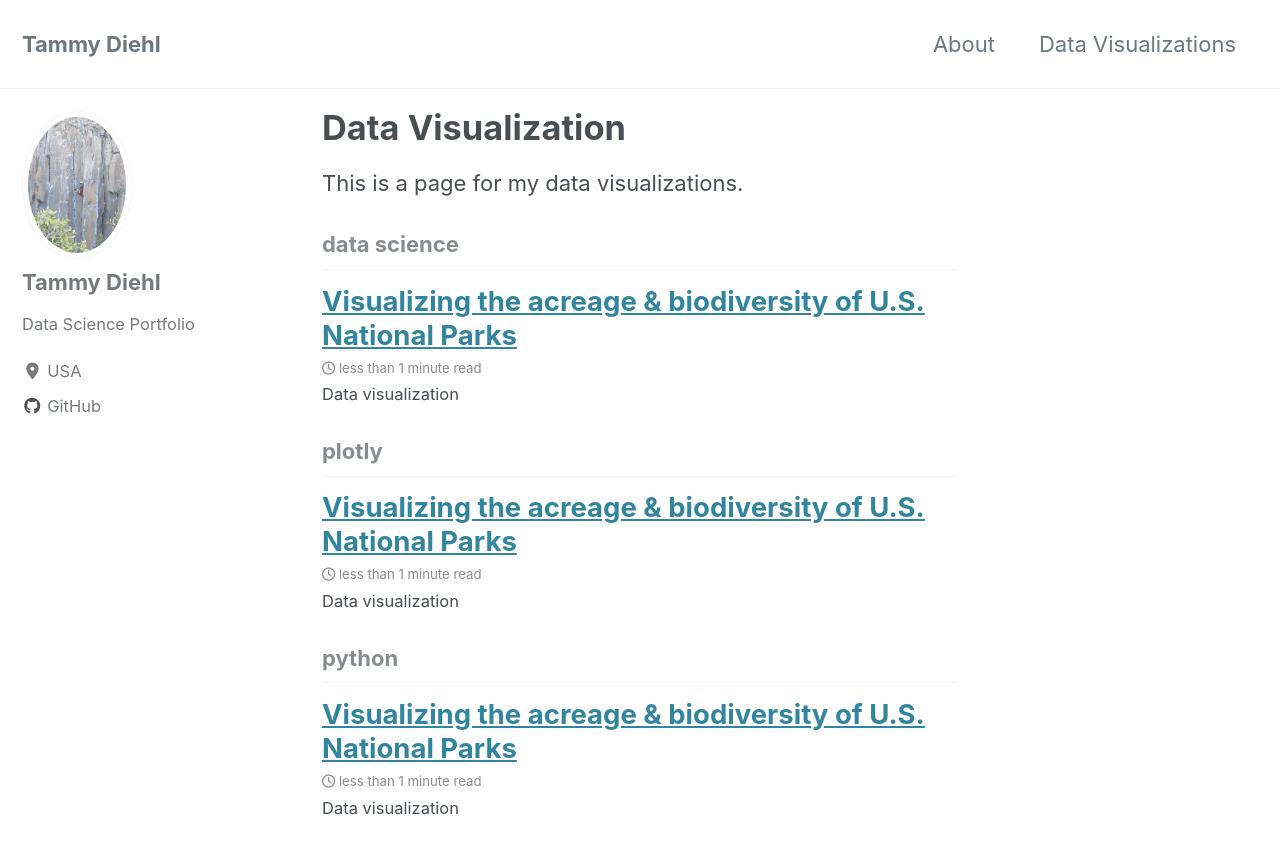
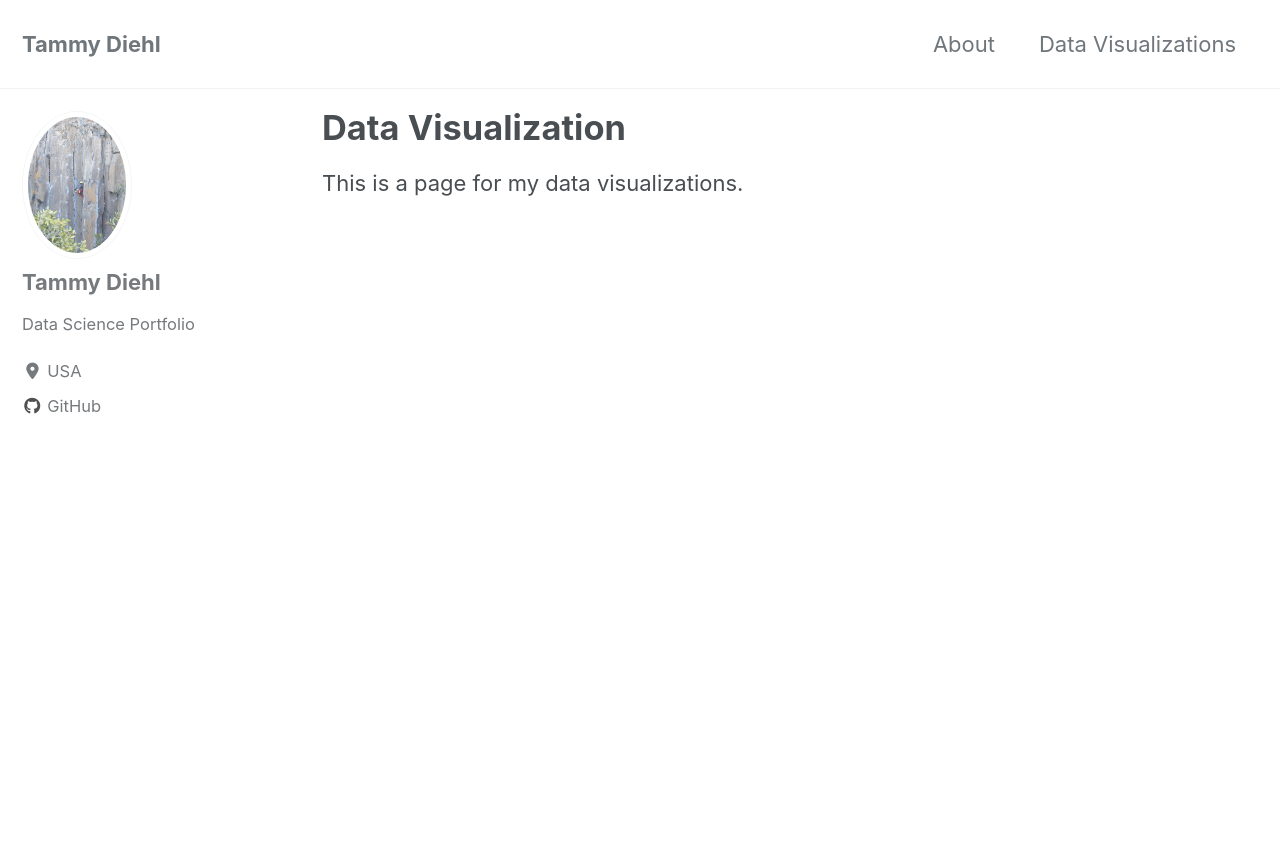
Before and after one commit to tammydiehl/tammydiehl.github.io, a Jekyll site: the page built from _pages/datavisualization.md, in a window 1280 px wide and 900 px high. Shown: the top 854 px of the window. Built offline with Jekyll 4.4.1, drawn with Linux system fonts in a browser that asks for light colours; cached includes are drawn as plain includes; nearby versions of some CDN libraries.

```diff
--- a/_posts/2020-02-17-parks.md
+++ b/_posts/2020-02-17-parks.md
@@ -1,8 +1,6 @@
 ---
 title: "Visualizing the acreage & biodiversity of U.S. National Parks"
-layout: post
 date: 2020-02-17
-tags: [data science, python, plotly]
 excerpt: "Data visualization"
 header:
   image: "/images/yosemite-resize.jpeg"
--- a/index.html
+++ b/index.html
@@ -2,5 +2,5 @@
 layout: home
 author_profile: true
 header:
-  image: "/images/stars.jpg"
+  image: "/images/stars2.jpg"
 ---
```
Also changed, not shown: images/stars2.jpg (added), 1 other file.
